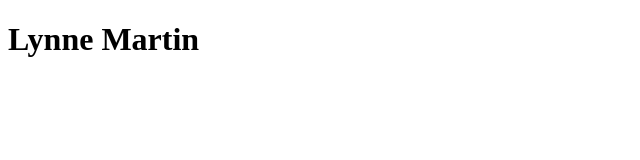
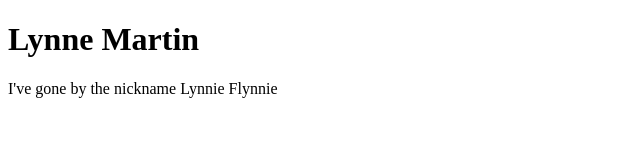
Before and after one commit to LynneMartin/Introduction, a plain HTML site: page index.html in a window 1280 px wide. Shown: the whole page, without its empty margins (0-640 px from the left). Drawn offline with Linux system fonts and the light colour scheme.

Commit message:
Added nickname

```diff
--- a/index.html
+++ b/index.html
@@ -10,6 +10,8 @@
 
 <body>
   <h1>Lynne Martin</h1>
+  <p>I've gone by the nickname Lynnie Flynnie</p>
+  </ul>
 </body>
 
 </html>
```
